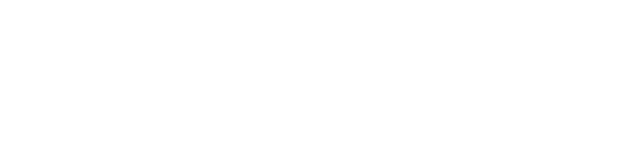
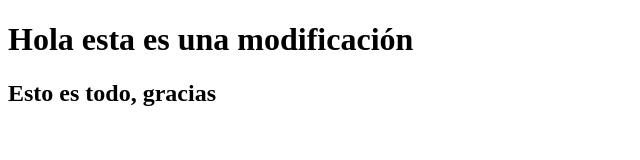
Before and after one commit to IsloaL/ProjectGit, a plain HTML site: page index.html in a window 1280 px wide. Shown: the whole page, without its empty margins (0-640 px from the left). Drawn offline with Linux system fonts and the light colour scheme.

Commit message:
una pequeña modificación al proyecto

```diff
--- a/index.html
+++ b/index.html
@@ -6,6 +6,7 @@
     <title>Prueba</title>
 </head>
 <body>
-
+    <h1>Hola esta es una modificación</h1>
+    <h2>Esto es todo, gracias</h2>
 </body>
 </html>
```
